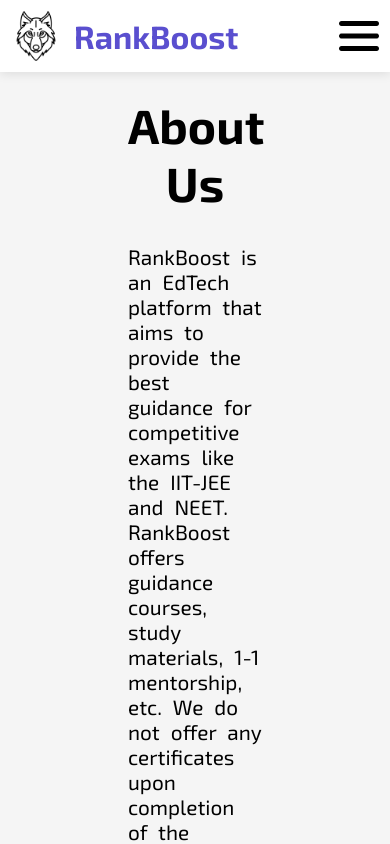
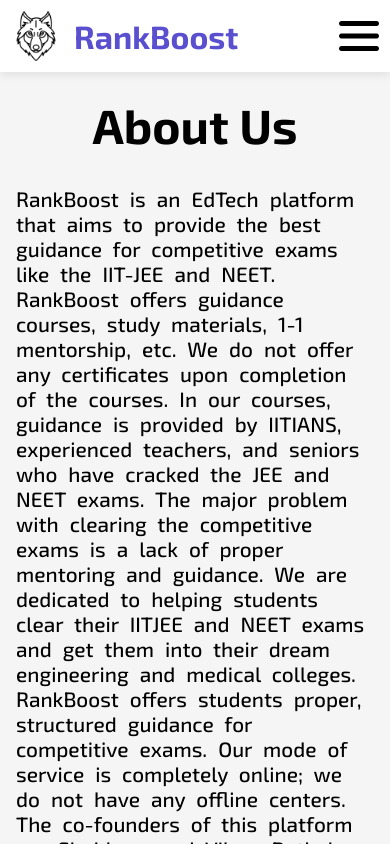
Before and after one commit to vikasis4/website, a Next.js app: page /about_us in a window 390 px wide. Shown: the top 844 px of the page. Built offline with nearby package versions, Linux system fonts and the light colour scheme.

Commit message:
responsive_2

```diff
--- a/pages/contact_us/index.tsx
+++ b/pages/contact_us/index.tsx
@@ -12,9 +12,7 @@
                 <h2>if you want to talk to us related to any issue or want to raise any query related to the business you can contact us through our Email. Our company address is #5, lucky garden, dalip garh, ambala cantt, haryana</h2>
             </div>
             <div className={styles.ftwo}>
-                <h1><span>EMAIL :- </span> rankboosteducation@gmail.com,
-                    kumarshubham6089@gmail.com,
-                    vikasisgen@gmail.com</h1>
+                <h1><span>EMAIL :- </span> support@rankboost.live </h1>
                 <h1><span>ADDRESS :-</span>  S O Kewal Krishan, Moonak, Sangrur, Punjab</h1>
                 <h1><span>PHONE NUMBER :-</span>  7988500286, 8572087710</h1>
                 <h2>If you want to use our customer support service, install our app and raise and track your query there, all the query related to payment/technical failure etc will be address there</h2>
--- a/pages/index.tsx
+++ b/pages/index.tsx
@@ -93,7 +93,6 @@
             alt="rankboost selection"
             width={width < 480 ? width - 40 : 400}
             height={120}
-            style={{boxShadow:'0 0 8px 2px white'}}
           />
         </div>
 
--- a/styles/Abouts.module.scss
+++ b/styles/Abouts.module.scss
@@ -52,3 +52,22 @@
         padding-top:3rem
     }
 }
+
+
+@media only screen and (max-width: 480px) {
+    .one{
+        padding-left: 1rem;
+        padding-right: 1rem;
+
+        h2{
+            font-weight: 500;
+        }
+    }
+    .two_2{
+        @include flex(center, center, column);
+        padding-bottom: 3rem;
+    }
+    .ftwo{
+        padding: 2rem 1rem;
+    }
+}
--- a/styles/Footer.module.scss
+++ b/styles/Footer.module.scss
@@ -43,7 +43,7 @@
             @include flex(space-around, center, row);
             padding-top: 2rem;
             list-style: none;
-            gap: 1rem
+            gap: 1rem;
         }
     }
 }
@@ -64,6 +64,12 @@
         .two_1 {
             ul {
                 @include flex(space-around, center, column);
+                li {
+                    padding-bottom: 8px;
+                    a {
+                        font-size: 1.2rem;
+                    }
+                }
             }
         }
     }
--- a/styles/Info.module.scss
+++ b/styles/Info.module.scss
@@ -10,3 +10,17 @@
         padding: 4rem 6rem;
     }
 }
+
+@media only screen and (max-width: 480px) {
+    .one{
+        padding-top:8rem;
+        h1{
+            text-align:center;
+            padding: 0rem 10px;
+        }
+        p{
+            padding: 4rem 1rem;
+        }
+    }
+
+}
```
